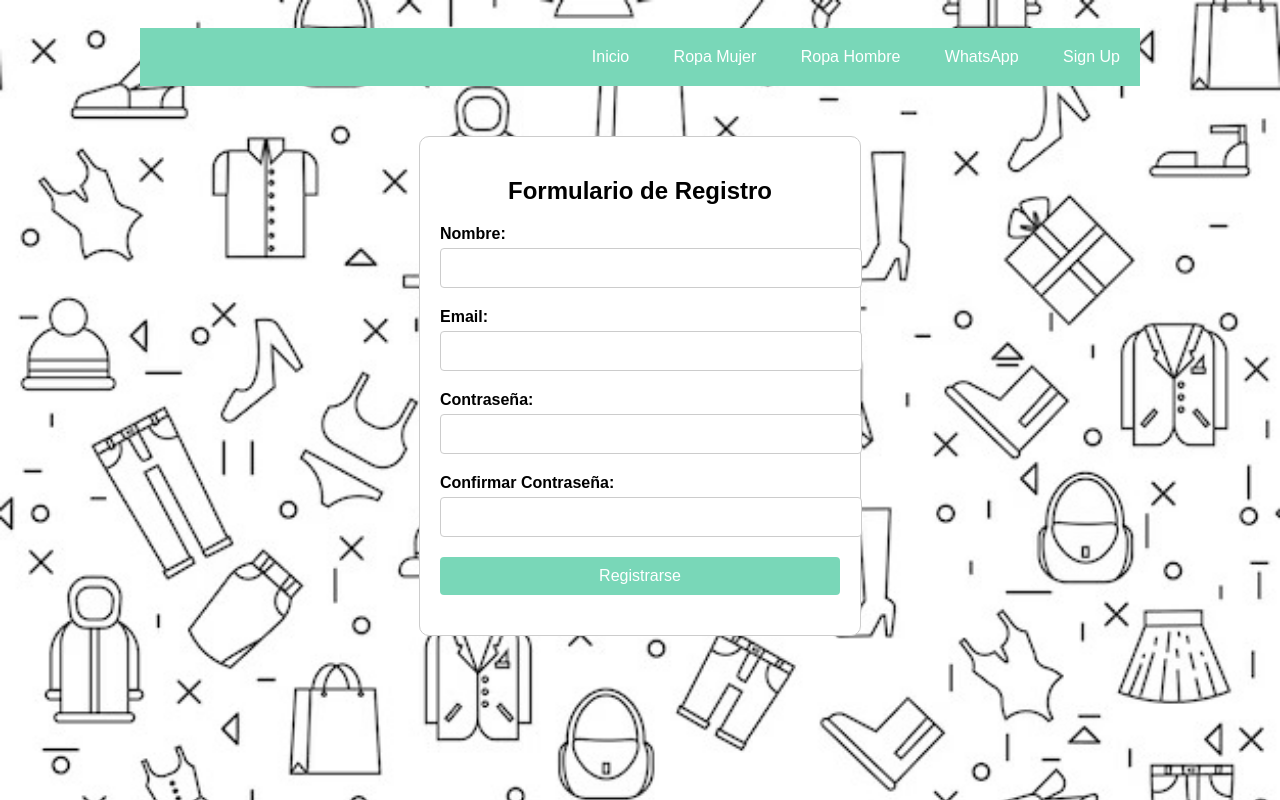
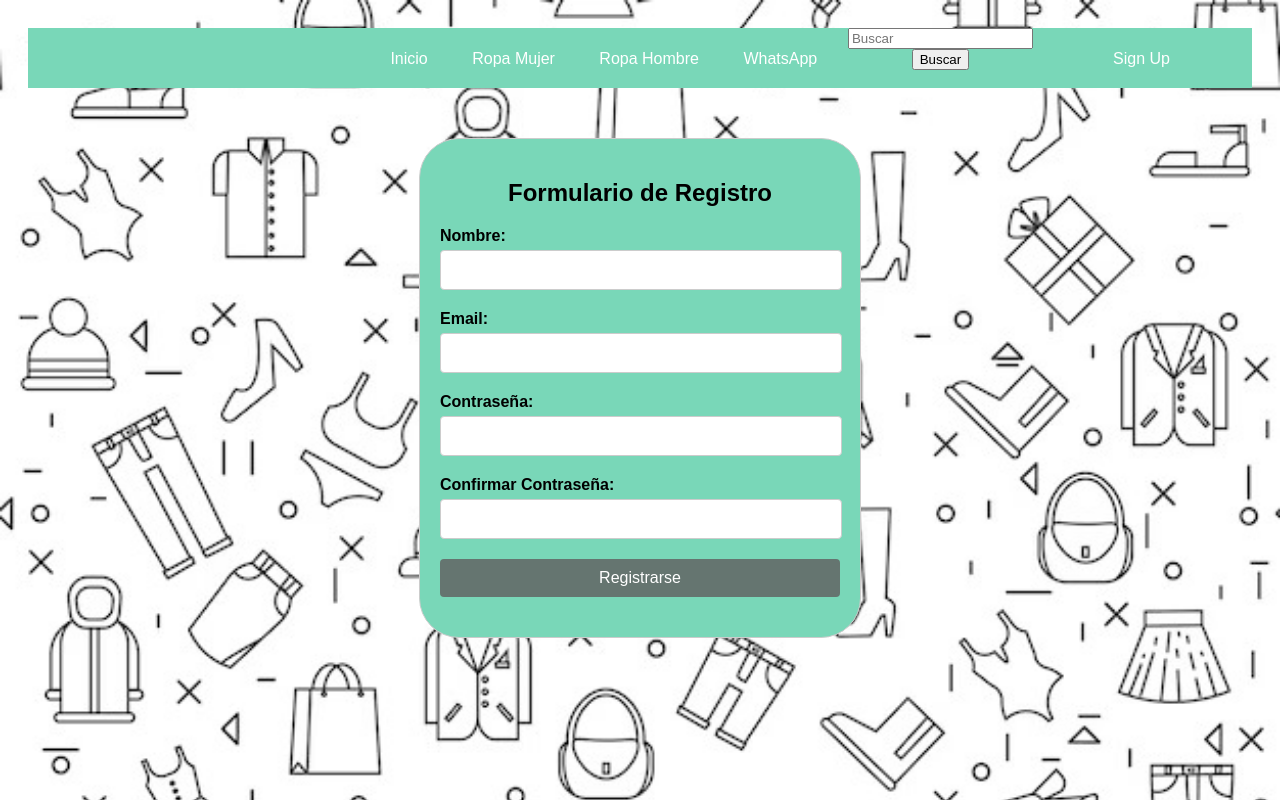
Before and after one commit to mafer44/PROJECT2-DDW, a plain HTML site: page Formulario.html in a window 1280 px wide. Drawn offline with Linux system fonts and the light colour scheme.

Commit message:
cuarta actualizacion

```diff
--- a/Formulario.html
+++ b/Formulario.html
@@ -14,15 +14,19 @@
 }
 #Navegador{
   text-align: right;
+  background-color: rgb(121, 215, 184);
 }
 .menu{
   list-style: none;
   padding: 0;
-    background-color: rgb(121, 215, 184);
   width: 90%;
-    max-width: 1000px;
+  max-width: 1100px;
   margin: auto;
 }
+.d-flex{
+  width: 80%;
+}
+
 
 .menu li a{
     text-decoration: none;
@@ -48,11 +52,11 @@
 
     .container {
       max-width: 400px;
-      margin: 0 auto;
+      margin:  auto;
       padding: 20px;
-      background-color: #ffffff;
+      background-color: rgb(121, 215, 184);
       border: 1px solid #cccccc;
-      border-radius: 10px;
+      border-radius: 40px;
       margin-top: 50px;
     }
 
@@ -72,7 +76,7 @@
     }
 
     .form-group input {
-      width: 100%;
+      width: 95%;
       padding: 10px;
       font-size: 16px;
       border-radius: 4px;
@@ -83,7 +87,7 @@
       width: 100%;
       padding: 10px;
       font-size: 16px;
-      background-color: rgb(121, 215, 184);
+      background-color: rgb(101, 117, 112);
       color: #ffffff;
       border: none;
       border-radius: 4px;
@@ -94,15 +98,25 @@
 
 <body>
     <div id="Navegador">
+
+      <nav class="navbar navbar-rgb(121, 215, 184); bg-rgb(121, 215, 184);">
+        <div class="container-fluid">
           <ul class="menu">
             <ul>
 
-                        <li><a href="Moda y Estilo.html">Inicio</a></li>
-                        <li><a href="Menu ropa mujer.html">Ropa Mujer</a></li>
-                        <li><a href="Menu ropa hombre/Menu ropa hombre.html">Ropa Hombre</a></li>
+                    <li><a href="ModayEstilo.html">Inicio</a></li>
+                    <li><a href="Menuropamujer.html">Ropa Mujer</a></li>
+                    <li><a href="MenuHombre/MenuHombre.html">Ropa Hombre</a></li>
                     <li> <a target="_blank" href="https://web.whatsapp.com/send?phone=987287557"> WhatsApp</a></li>
+
+                    <li> <form class="d-flex">
+            <input class="form-control me-2" type="search" placeholder="Buscar" aria-label="Search">
+            <button class="btn btn-sm btn-outline-secondary" type="submit">Buscar</button>
+          </form></li>
           <li><a href="Formulario.html">Sign Up</a></li>
         </ul>
+        </div>
+      </nav>
         </div>
 
   <div class="container">
```
Lines whose indentation alone changed are shown as unchanged.
